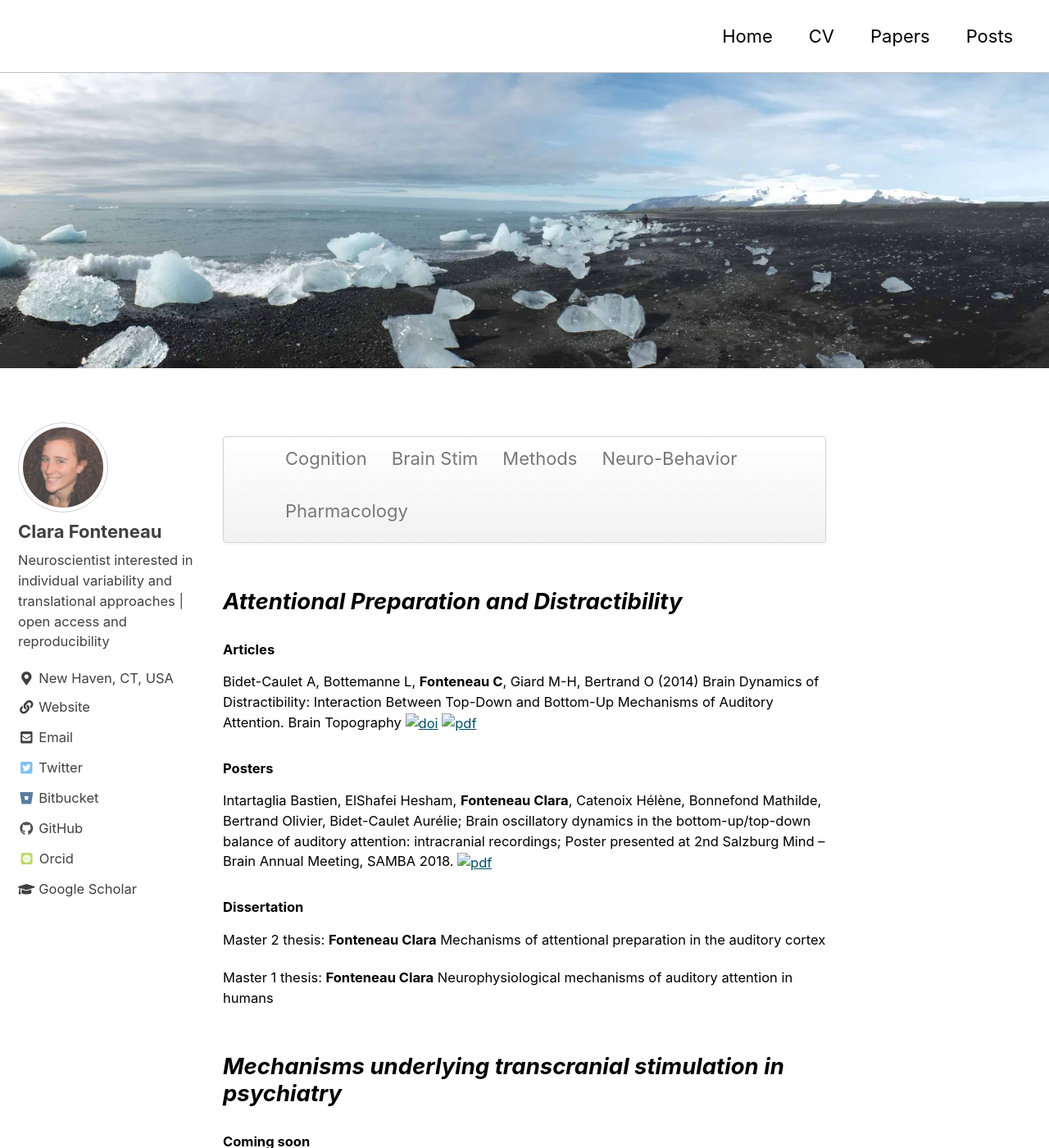
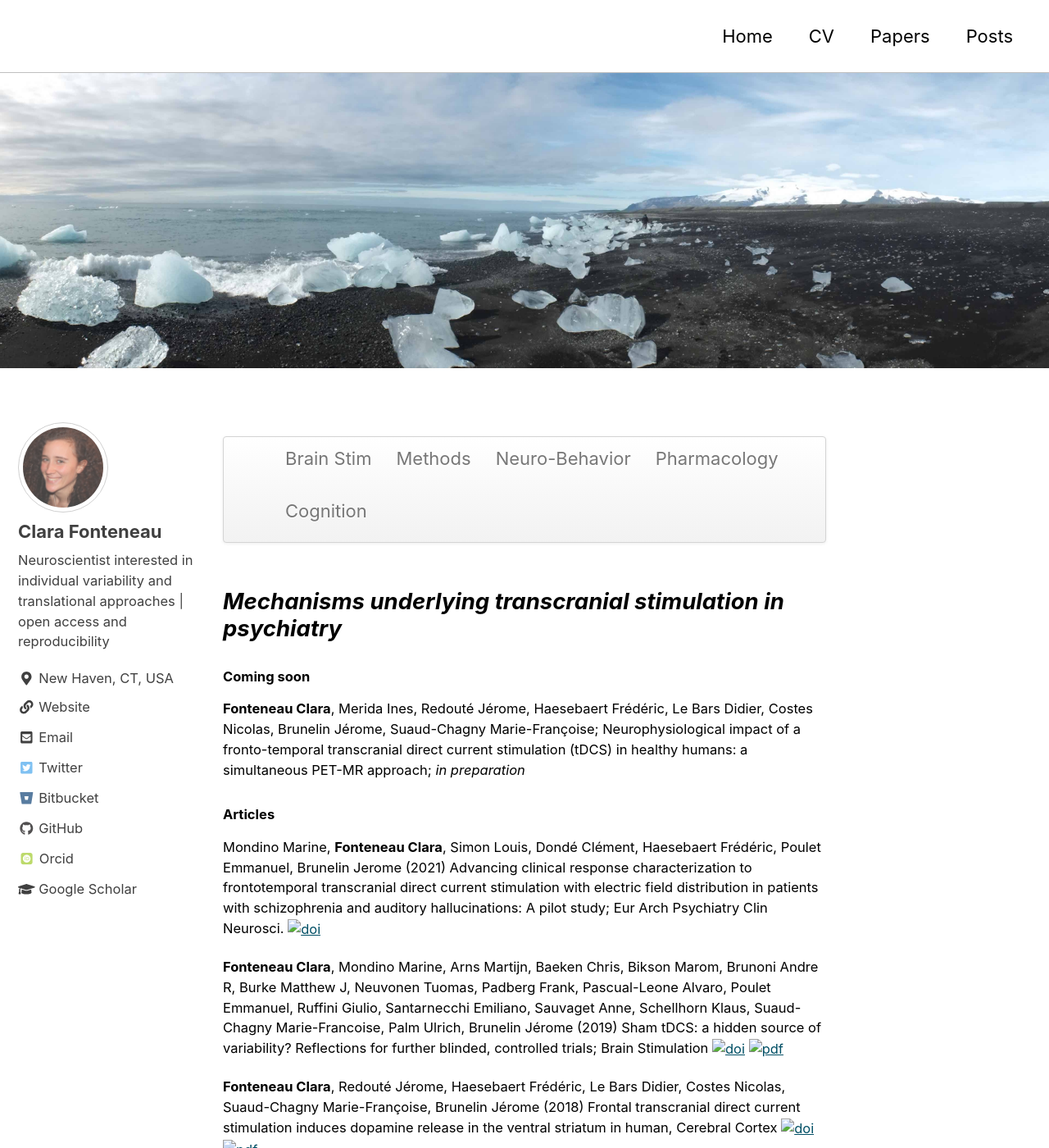
Before and after one commit to clarafonteneau/clarafonteneau.github.io, a Jekyll site: the page built from _pages/publications.md, in a window 1280 px wide and 1400 px high. Shown: the whole window at 82% size. Built offline with Jekyll 4.4.1, drawn with Linux system fonts in a browser that asks for light colours; nearby versions of some CDN libraries; some web fonts are replaced; comment, search, counter and statistics services are not loaded; some of the changed text lies outside the part shown.

Commit message:
updated list of publication

```diff
--- a/_pages/publications.md
+++ b/_pages/publications.md
@@ -9,28 +9,16 @@ header:
 <div class="navbar">
 	<div class="navbar-inner">
 		<ul class="nav">
-			<li><a href="#attention">Cognition</a></li>
 			<li><a href="#stim">Brain Stim</a></li>
 			<li><a href="#methods">Methods</a></li>
 			<li><a href="#neurobeh">Neuro-Behavior</a></li>
 			<li><a href="#pharmaco">Pharmacology</a></li>
+			<li><a href="#cognition">Cognition</a></li>
 		</ul>
 	</div>
 </div>
 
 <script async src="https://badge.dimensions.ai/badge.js" charset="utf-8"></script>
-
-## ***<a name="attention"></a> Attentional Preparation and Distractibility***
-#### Articles
-Bidet-Caulet A, Bottemanne L, **Fonteneau C**, Giard M-H, Bertrand O (2014) Brain Dynamics of Distractibility: Interaction Between Top-Down and Bottom-Up Mechanisms of Auditory Attention. Brain Topography [![doi](icons/doi-icon.png)](http://dx.doi.org/10.1007/s10548-014-0354-x) [![pdf](icons/pdf-icon.png)](/Papers/Bidet-Caulet_2013.pdf) <span class="__dimensions_badge_embed__" data-doi="10.1007/s10548-014-0354-x" data-hide-zero-citations="true" data-style="small_circle"></span>
-
-#### Posters
-Intartaglia Bastien, ElShafei Hesham, **Fonteneau Clara**, Catenoix Hélène, Bonnefond Mathilde, Bertrand Olivier, Bidet-Caulet Aurélie; Brain oscillatory dynamics in the bottom-up/top-down balance of auditory attention: intracranial recordings; Poster presented at 2nd Salzburg Mind – Brain Annual Meeting, SAMBA 2018. [![pdf](icons/pdf-icon.png)](/Papers/2018_Abstract_AttAud_sEEG_SAMBA.pdf)
-
-#### Dissertation
-Master 2 thesis: **Fonteneau Clara** Mechanisms of attentional preparation in the auditory cortex
-
-Master 1 thesis: **Fonteneau Clara** Neurophysiological mechanisms of auditory attention in humans
 
 ## ***<a name="stim"></a> Mechanisms underlying transcranial stimulation in psychiatry***
 #### Coming soon
@@ -109,9 +97,9 @@ Reilhac Anthonin, Berrada Rania, Irace Zacharie, Merida Inés, **Fonteneau Clar
 
 ## ***<a name="neurobeh"></a> Leveraging multimodal neuro-behavioral approaches to investigate psychiatric disorders***
 #### Coming soon
-**Fonteneau C+**, Lee K+, Price A, Berkovitch L, Ji JL, Tamayo Z, Afriyle-Agyemang Y, Howell A, Repovs G, Murray JD, Cho Y, Anticevic A. Neuro-behavioral enrichment analysis in psychosis spectrum youth. *In progress.* (+co-first authors)
+**Fonteneau C**+, Lee K+, Price A, Berkovitch L, Ji JL, Tamayo Z, Afriyle-Agyemang Y, Howell A, Repovs G, Murray JD, Cho Y, Anticevic A. Neuro-behavioral enrichment analysis in psychosis spectrum youth. *In progress.* (+co-first authors)
 
-Berkovitch L, Lee K, Ji JL, Demšar J, Kraljic A, Matkovic A, Tamayo Z, Murray JD, Repovš G, Anticevic A+, **Fonteneau C+**. Mapping Individually Brain-Behavior Space Variation Across the Mood Spectrum. *Under review by co-authors.* (+co-last author)
+Berkovitch L, Lee K, Ji JL, Demšar J, Kraljic A, Matkovic A, Tamayo Z, Murray JD, Repovš G, Anticevic A+, **Fonteneau C**+. Mapping Individually Brain-Behavior Space Variation Across the Mood Spectrum. *Under review by co-authors.* (+co-last author)
 
 **Fonteneau Clara**, Holmes Sophie, DeLorenzo Christine, Krystal John H, Carson Richard E, Esterlis Irina, Anticevic Alan; Ketamine and Depression - a Multimodal PET-MR Imaging Approach. *In progress*
 
@@ -134,3 +122,15 @@ Christian G. Kohler, Daniel H. Wolf, Anissa Abi-Dargham, Alan Anticevic, Youngsu
 
 
 Anissa Abi-Dargham, Jonathan A Javitch, Mark Slifstein, Alan Anticevic, Monica E Calkins, Youngsun T Cho, **Clara Fonteneau**, Roberto Gil, Ragy Girgis, Raquel E Gur, Ruben C Gur, Jack Grinband, Joshua Kantrowitz, Christian Kohler, John Krystal, John Murray, Mohini Ranganathan, Nicole Santamauro, Jared Van Snellenberg, Zailyn Tamayo, Daniel Wolf, TRANSCENDS Group, David Gray, Jeffrey Lieberman (2021) Dopamine D1R Receptor Stimulation as a Mechanistic Pro-cognitive Target for Schizophrenia; Schizophrenia Bulletin [![doi](icons/doi-icon.png)](https://doi.org/10.1093/schbul/sbab095) <span class="__dimensions_badge_embed__" data-doi="10.1093/schbul/sbab095" data-hide-zero-citations="true" data-style="small_circle"></span>
+
+## ***<a name="cognition"></a> Cognition***
+#### Articles
+Bidet-Caulet A, Bottemanne L, **Fonteneau C**, Giard M-H, Bertrand O (2014) Brain Dynamics of Distractibility: Interaction Between Top-Down and Bottom-Up Mechanisms of Auditory Attention. Brain Topography [![doi](icons/doi-icon.png)](http://dx.doi.org/10.1007/s10548-014-0354-x) [![pdf](icons/pdf-icon.png)](/Papers/Bidet-Caulet_2013.pdf) <span class="__dimensions_badge_embed__" data-doi="10.1007/s10548-014-0354-x" data-hide-zero-citations="true" data-style="small_circle"></span>
+
+#### Posters
+Intartaglia Bastien, ElShafei Hesham, **Fonteneau Clara**, Catenoix Hélène, Bonnefond Mathilde, Bertrand Olivier, Bidet-Caulet Aurélie; Brain oscillatory dynamics in the bottom-up/top-down balance of auditory attention: intracranial recordings; Poster presented at 2nd Salzburg Mind – Brain Annual Meeting, SAMBA 2018. [![pdf](icons/pdf-icon.png)](/Papers/2018_Abstract_AttAud_sEEG_SAMBA.pdf)
+
+#### Dissertation
+Master 2 thesis: **Fonteneau Clara** Mechanisms of attentional preparation in the auditory cortex
+
+Master 1 thesis: **Fonteneau Clara** Neurophysiological mechanisms of auditory attention in humans
```
